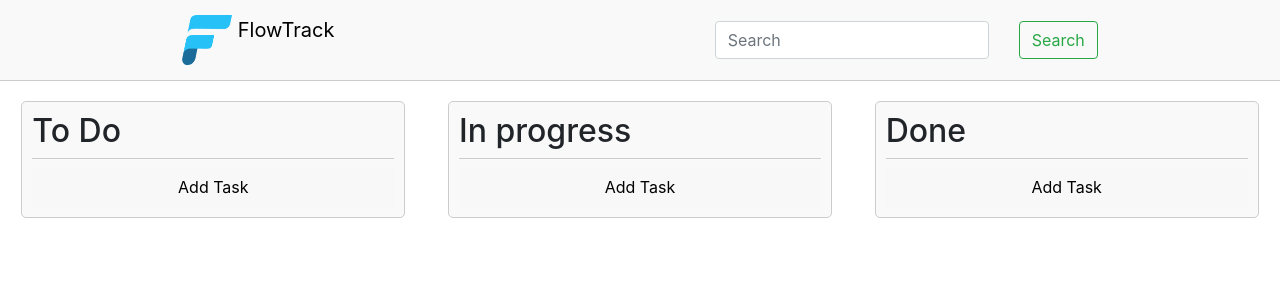
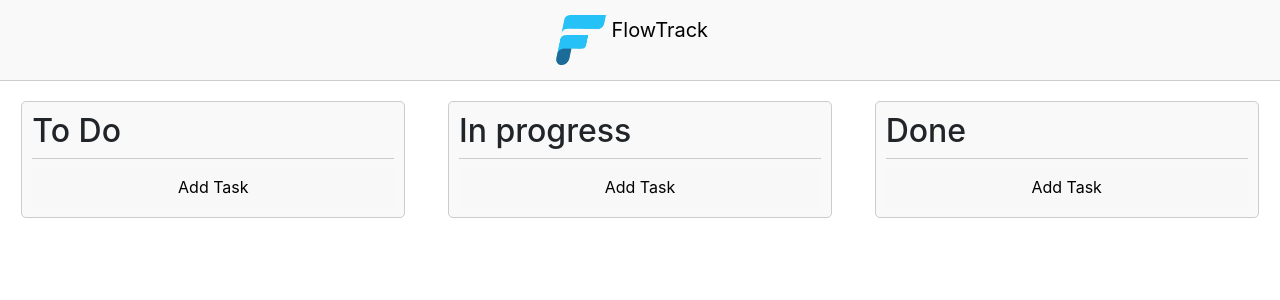
Before and after one commit to Kneatrum/kanban, a Flask app: page / in a window 1280 px wide. Shown: the top 300 px of the page. Run offline with Flask 3, Linux system fonts and the light colour scheme; data that the repository does not hold is empty; some libraries are stand-ins or nearby versions.

Commit message:
Removed the search box and button

```diff
--- a/templates/index.html
+++ b/templates/index.html
@@ -14,19 +14,9 @@
 <body>
     <nav class="navbar">
         <a class="navbar-brand" href="#">
-            <img src="{{ url_for('static', filename='images/logo.png') }}" width="50" height="50" class="d-inline-block align-top" alt="">
+            <img src="{{ url_for('static', filename='images/logo.png') }}" width="50" height="50" class="d-inline-block align-top logo-image" alt="">
             FlowTrack
         </a>
-        <form class="form-inline">
-            <div class="row">
-                <div class="col-auto">
-                    <input type="text" class="form-control" placeholder="Search" autocomplete="off" aria-label="Search">
-                </div>
-                <div class="col-auto">
-                    <button class="btn btn-outline-success" type="submit">Search</button>
-                </div>
-            </div>
-        </form>
     </nav>
 
     <div class="kanban-board">
```
